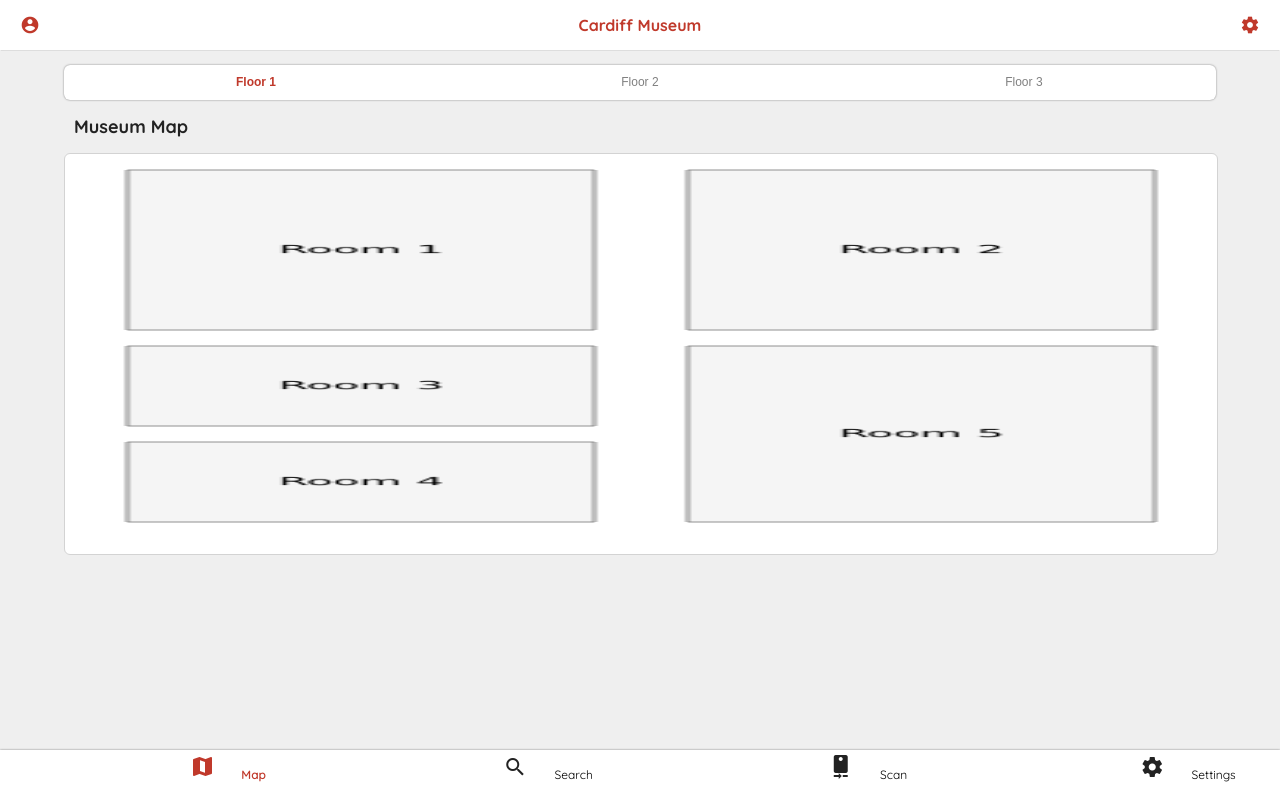
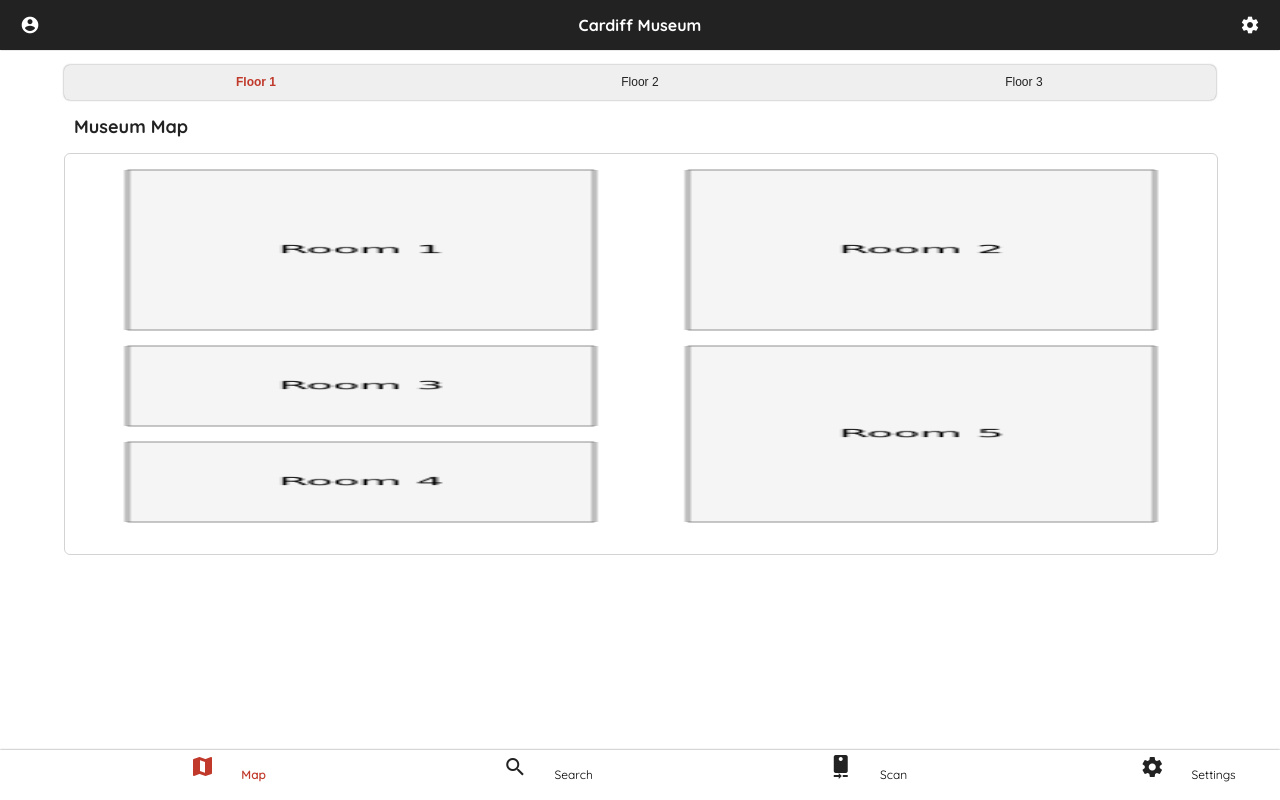
Before and after one commit to dremansley1/group20-museumapp, a Flask app: page / in a window 1280 px wide. Run offline with Flask 2, Linux system fonts and the light colour scheme.

Commit message:
Design and Layout

```diff
--- a/museum/static/style.css
+++ b/museum/static/style.css
@@ -1,5 +1,5 @@
 html, body {
-    background-color:#efefef;
+    background-color:#fff;
     margin:0;
     padding:0;
     font-family: 'Quicksand', sans-serif !important;
@@ -11,7 +11,7 @@
 header{
     width:100%;
     height:50px;
-    background-color:#FFFFFF;
+    background-color:#222;
     position: relative;
       -webkit-box-shadow: 0 1px 1px -1px gray;
 	   -moz-box-shadow: 0 1px 1px -1px gray;
@@ -23,7 +23,7 @@
     top: 50%;
     left:20px;
     transform:translate(0%,-50%);
-    color:#c0392b;
+    color:#fff;
     font-size:20px;
 }
 
@@ -32,12 +32,12 @@
     top: 50%;
     right:20px;
     transform:translate(0%,-50%);
-    color:#c0392b;
+    color:#fff;
     font-size:20px;
 }
 
 header h1{
-    color:#c0392b;
+    color:#FFF;
     font-weight:bold;
     line-height:50px;
     font-size:16px;
@@ -55,7 +55,7 @@
 .floor_nav{
     width: 90%;
     height: 35px;
-    background-color:white;
+    background-color:#efefef;
     border-radius:6px;
     margin:10px 5%;
     -webkit-box-shadow: 0 0 5px rgba(0,0,0,0.3);
@@ -71,7 +71,7 @@
     background-color:transparent;
     font-size:12px;
     outline:none;
-    color: gray
+    color: #222;
 }
 
 .floor_nav .active{
--- a/museum/templates/index.html
+++ b/museum/templates/index.html
@@ -17,8 +17,6 @@
 <canvas id="museum-map" class="museum_map" width="370px" height="500" style="border:1px solid #d3d3d3;">
 
 <!-------- Map -------->
-
-
 
 <script>
 var c = document.getElementById("museum-map");
```
